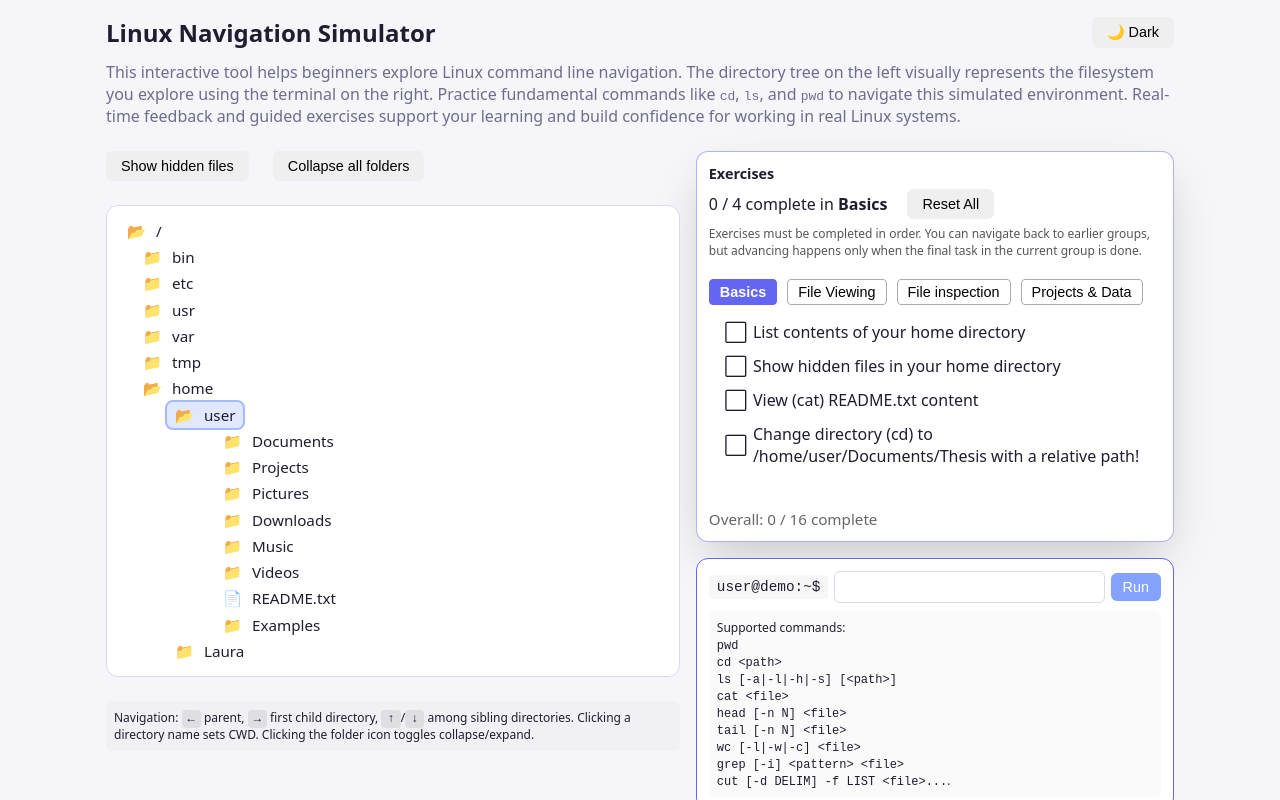
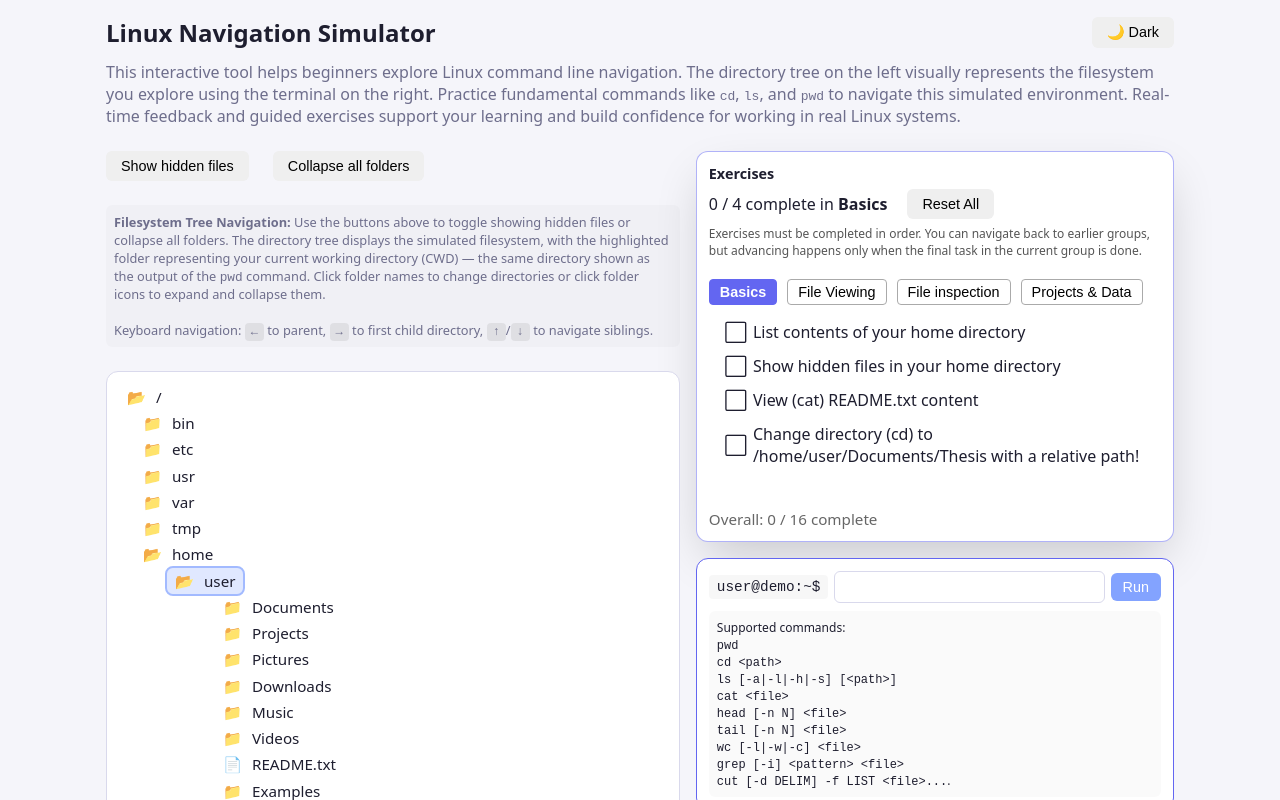
Before and after one commit to lauralwd/linux_simulator, a React (Vite) app: page / in a window 1280 px wide. Shown: the top 800 px of the page. Built offline with nearby package versions, Linux system fonts and the light colour scheme.

Commit message:
better info boxes for tree

```diff
--- a/src/App.tsx
+++ b/src/App.tsx
@@ -1203,6 +1203,12 @@ const App: React.FC = () => {
               Collapse all folders
             </button>
           </div>
+          <div className="hint" style={{ fontSize: "0.8rem", color: "var(--muted)", marginBottom: 8 }}>
+            <strong>Filesystem Tree Navigation:</strong> Use the buttons above to toggle showing hidden files or collapse all folders. The directory tree displays the simulated filesystem, with the highlighted folder representing your current working directory (CWD) — the same directory shown as the output of the <code>pwd</code> command. Click folder names to change directories or click folder icons to expand and collapse them.
+            <br />
+            <br />
+            Keyboard navigation: <kbd>←</kbd> to parent, <kbd>→</kbd> to first child directory, <kbd>↑</kbd>/<kbd>↓</kbd> to navigate siblings.
+          </div>
           <div className="tree-wrapper">
             <DirectoryTree
               root={fileSystem}
@@ -1214,11 +1220,7 @@ const App: React.FC = () => {
               showHidden={showHiddenInTree}
             />
           </div>
-          <div className="hint" style={{ marginTop: 8 }}>
-            <p style={{ margin: 0 }}>
-              Navigation: <kbd>←</kbd> parent, <kbd>→</kbd> first child directory, <kbd>↑</kbd>/<kbd>↓</kbd> among sibling directories. Clicking a directory name sets CWD. Clicking the folder icon toggles collapse/expand.
-            </p>
-          </div>
+
         </div>
 
         <div className="right">
```
